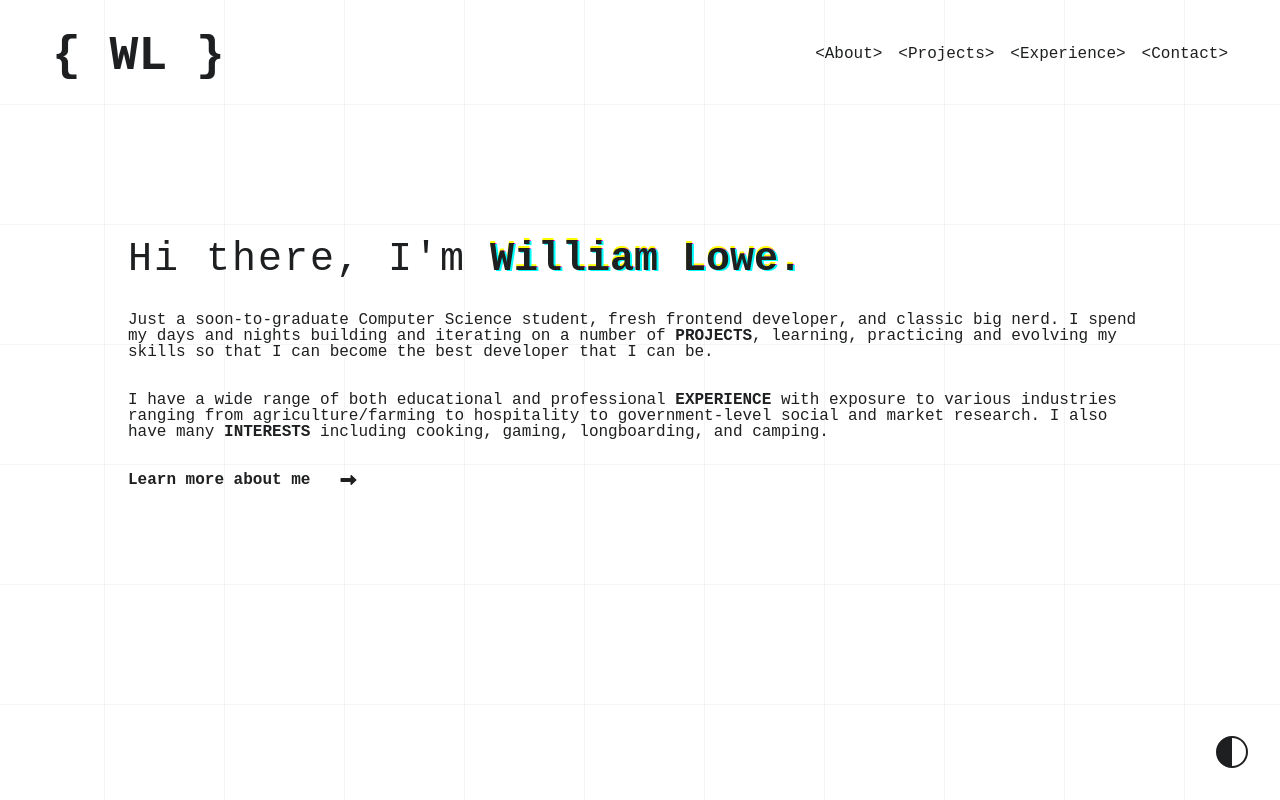
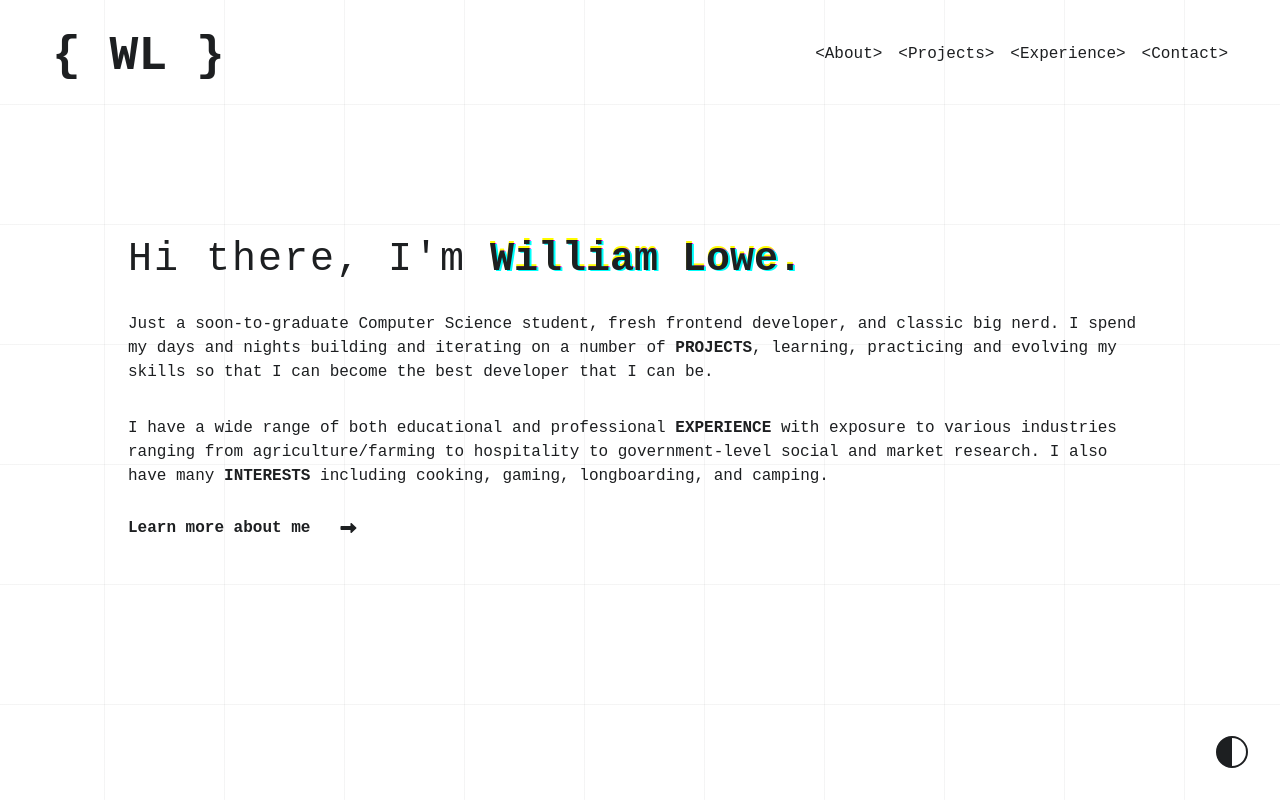
Before and after one commit to williamalowe/WilliamALowe, a React (Vite) app: page / in a window 1280 px wide. Built offline with nearby package versions, Linux system fonts and the light colour scheme; a web font is replaced by a local one.

Commit message:
styles: adjust welcomebanner line-height

```diff
--- a/src/components/WelcomeBanner/WelcomeBanner.module.css
+++ b/src/components/WelcomeBanner/WelcomeBanner.module.css
@@ -3,9 +3,7 @@
   display: flex;
   flex-direction: column;
   gap: 2rem;
-}
-.welcome > p > span {
-  /* text-decoration: underline; */
+  line-height: 1.5rem;
 }
 .welcome > p > a {
   font-weight: 800;
```
